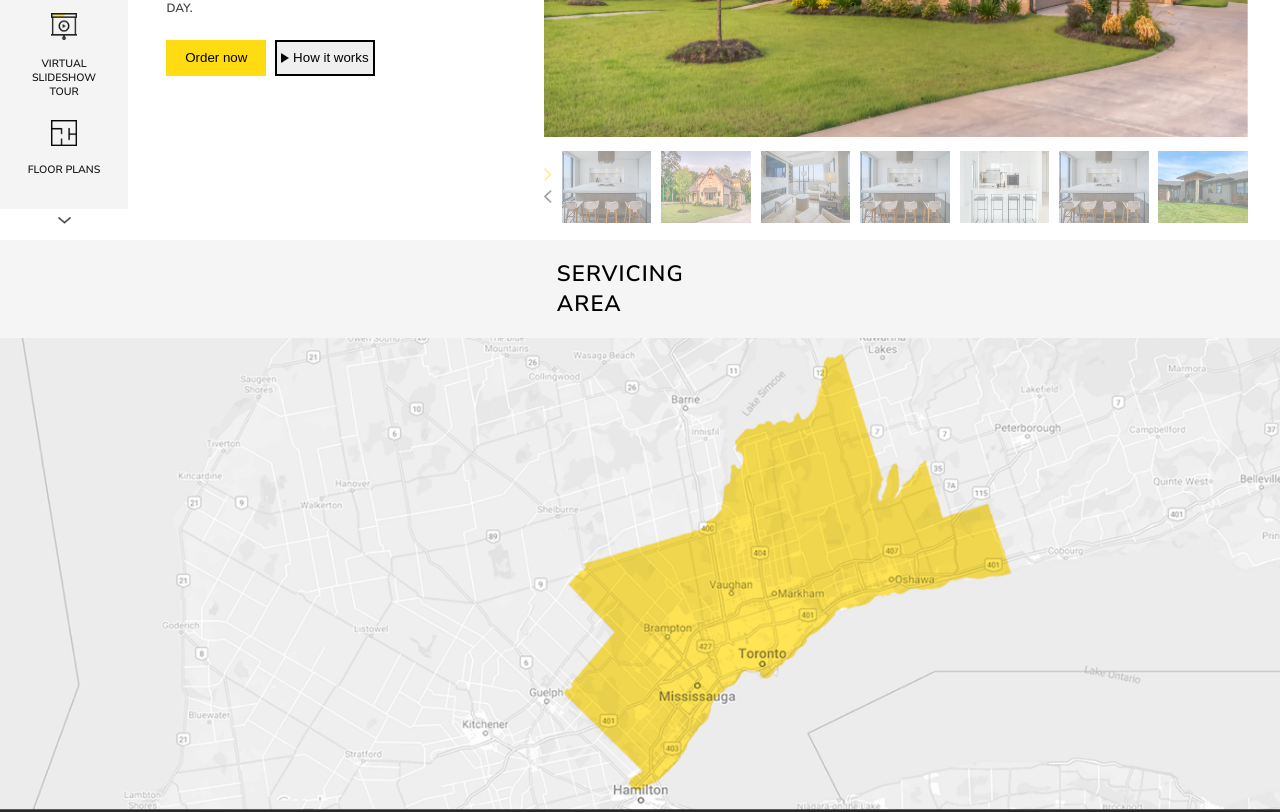
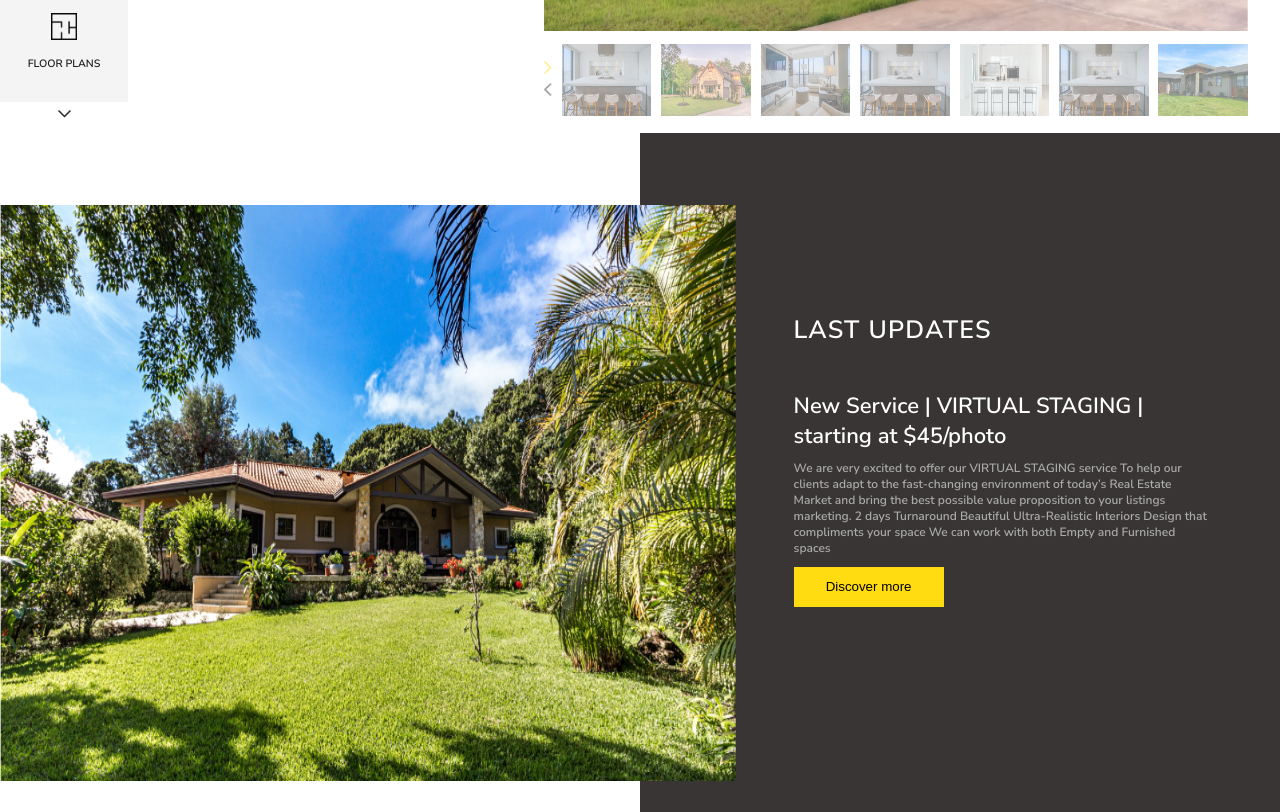
Before and after one commit to AvetBadalyan/Propery-Tours-Figma-template, a React (Create React App) app: page / in a window 1280 px wide. Shown: the part 1360-2172 px from the top of the page. Built offline with nearby package versions, Linux system fonts and the light colour scheme.

Commit message:
feat: add central text and paragraph and button for the latest updates page

```diff
--- a/src/App.js
+++ b/src/App.js
@@ -1,6 +1,7 @@
 import React from 'react';
 import "./App.css"
 import Home from './Pages/Home/Home';
+import LastUpdates from './Pages/LastUpdates/LastUpdates';
 import OurWork from './Pages/OurWork/OurWork';
 import ServicingArea from './Pages/ServicingArea/ServicingArea';
 
@@ -9,6 +10,7 @@ export default function App() {
     <div className='app'>
       <Home />
       <OurWork />
+      <LastUpdates />
       <ServicingArea />
     </div>
   )
--- a/src/Components/Header.css
+++ b/src/Components/Header.css
@@ -1,6 +1,6 @@
 .header {
   width: 100vw;
-  height: 9.6vh;
+  height: 10%;
   display: flex;
   justify-content: space-around;
   align-items: center;
--- a/src/Components/HomeCenter.css
+++ b/src/Components/HomeCenter.css
@@ -2,7 +2,7 @@
   display: flex;
   justify-content: center;
   align-items: center;
-  height: 86.67vh;
+  height: 90%;
   width: 100vw;
 }
 
--- /dev/null
+++ b/src/Components/LastUpdatesText.css
@@ -0,0 +1,66 @@
+.last-updates-text {
+  display: flex;
+  flex-direction: column;
+  align-items: flex-start;
+  height: 45vh;
+  width: 26vw;
+  color: white;
+}
+
+.last-update-heading {
+  margin-bottom: 5.5vh;
+  min-height: 34px;
+  width: 200px;
+}
+
+.last-update-heading h1 {
+  font-family: "Nunito Sans";
+  font-style: normal;
+  font-weight: 700;
+  font-size: 25px;
+  line-height: 34px;
+  letter-spacing: 0.05em;
+  text-transform: uppercase;
+  color: rgb(255, 255, 255);
+}
+
+.last-update-heading-middle {
+  margin-bottom: 1.1vh;
+  min-height: 60px;
+  width: 421px;
+  height: 60px;
+}
+
+.last-update-heading-middle h2 {
+  margin-bottom: 1.1vh;
+  min-height: 60px;
+  font-family: "Nunito Sans";
+  font-style: normal;
+  font-weight: 700;
+  font-size: 22px;
+  line-height: 30px;
+  color: rgb(255, 255, 255);
+}
+
+.last-update-paragraph {
+  margin-bottom: 3.33vh;
+  width: 418px;
+  height: 80px;
+}
+
+.last-update-paragraph p {
+  font-family: "Nunito Sans";
+  font-style: normal;
+  font-weight: 400;
+  font-size: 12px;
+  line-height: 16px;
+
+  color: rgb(170, 170, 170);
+}
+
+.last-update-button {
+  width: 150px;
+  height: 40px;
+  background: rgb(255, 219, 17);
+  border: none;
+}
--- /dev/null
+++ b/src/Components/LastUpdatesText.jsx
@@ -0,0 +1,26 @@
+import React from "react";
+import "./LastUpdatesText.css";
+
+export default function LastUpdatesText() {
+  return (
+    <div className="last-updates-text">
+      <div className="last-update-heading">
+        <h1>LAST UPDATES</h1>
+      </div>
+      <div className="last-update-heading-middle">
+        <h2>New Service | VIRTUAL STAGING | starting at $45/photo</h2>
+      </div>
+      <div className="last-update-paragraph">
+        <p>
+          We are very excited to offer our VIRTUAL STAGING service To help our
+          clients adapt to the fast-changing environment of today’s Real Estate
+          Market and bring the best possible value proposition to your listings
+          marketing. 2 days Turnaround Beautiful Ultra-Realistic Interiors
+          Design that compliments your space We can work with both Empty and
+          Furnished spaces
+        </p>
+      </div>
+      <button className="last-update-button">Discover more</button>
+    </div>
+  );
+}
--- a/src/Pages/Home/Home.css
+++ b/src/Pages/Home/Home.css
@@ -1,6 +1,6 @@
 .home {
   width: 100vw;
-  height: 100vh;
+  height: 86.67vh;
   background-image: linear-gradient(
       180deg,
       rgba(14, 17, 28, 0.8) 0%,
--- /dev/null
+++ b/src/Pages/LastUpdates/LastUpdates.css
@@ -0,0 +1,30 @@
+.last-updates {
+  min-height: 90vh;
+  width: 100vw;
+  display: flex;
+  justify-content: center;
+  align-items: center;
+}
+
+.last-updates-left-half {
+  width: 50vw;
+  height: 90vh;
+  background-color: white;
+  display: flex;
+  align-items: center;
+}
+
+.last-updates-left-half img {
+  width: 115%;
+  min-height: 80%;
+  z-index: 1;
+}
+
+.last-updates-right-half {
+  width: 50vw;
+  min-height: 90vh;
+  background: rgba(57, 53, 53, 1);
+  display: flex;
+  justify-content: center;
+  align-items: center;
+}
--- /dev/null
+++ b/src/Pages/LastUpdates/LastUpdates.jsx
@@ -0,0 +1,17 @@
+import React from "react";
+import "./LastUpdates.css";
+import lastUpdates from "./../../assets/last updates image.png";
+import LastUpdatesText from "../../Components/LastUpdatesText";
+
+export default function LastUpdates() {
+    return (
+      <div className="last-updates">
+        <div className="last-updates-left-half">
+          <img src={lastUpdates} />
+        </div>
+            <div className="last-updates-right-half">
+                <LastUpdatesText />
+        </div>
+      </div>
+    );
+}
```
Also changed, not shown: src/assets/last updates image.png (added).
